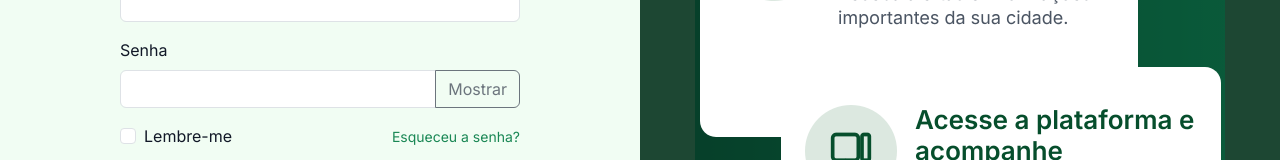
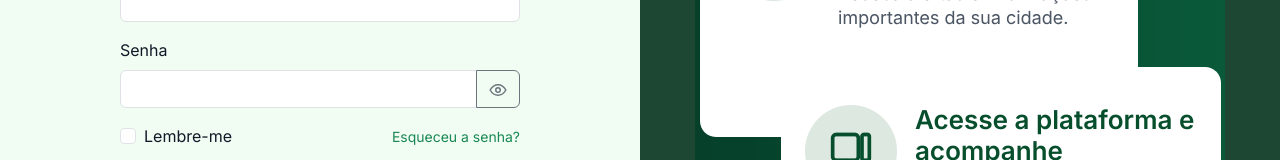
Before and after one commit to Samara-maker/CIDADE_CONECTADA_TCC, a React (Vite) app in the folder frontend/: page /login in a window 1280 px wide. Shown: the part 319-479 px from the top of the page. Built offline with nearby package versions, Linux system fonts and the light colour scheme; no server answers.

Commit message:
colocando o olhinho no login

```diff
--- a/frontend/src/components/AuthShell.tsx
+++ b/frontend/src/components/AuthShell.tsx
@@ -1,5 +1,5 @@
 import { ReactNode, useState } from "react";
-import { LogoPin } from "./Icon";
+import Icon, { LogoPin } from "./Icon";
 import logo from "../img/logo.png";
 import ilustracao from "../img/login-ilustracao.png";
 
@@ -67,8 +67,13 @@ export function CampoSenha({
           onChange={(evento) => aoMudar(evento.target.value)}
           required
         />
-        <button type="button" className="btn btn-outline-secondary" onClick={() => setVisivel((atual) => !atual)}>
-          {visivel ? "Ocultar" : "Mostrar"}
+        <button
+          type="button"
+          className="btn btn-outline-secondary"
+          aria-label={visivel ? "Ocultar senha" : "Mostrar senha"}
+          onClick={() => setVisivel((atual) => !atual)}
+        >
+          <Icon nome={visivel ? "olhoFechado" : "olho"} tamanho={18} />
         </button>
       </div>
     </div>
--- a/frontend/src/components/Topbar.tsx
+++ b/frontend/src/components/Topbar.tsx
@@ -3,6 +3,7 @@ import { Link, NavLink, useNavigate } from "react-router-dom";
 import { useAuth } from "../context/AuthContext";
 import { useInstalarApp } from "../hooks/useInstalarApp";
 import logo from "../img/logo.png";
+import { iniciais } from "../utils/format";
 
 const LINKS = [
   { para: "/", rotulo: "Início", fim: true },
@@ -39,7 +40,7 @@ export default function Topbar({ mostrarNotificar = true }: Props) {
         </button>
 
         <div className={`navbar-collapse collapse ${navAberta ? "show" : ""}`}>
-          <ul className="navbar-nav me-auto">
+          <ul className="navbar-nav mx-auto">
             {LINKS.map((item) => (
               <li key={item.para} className="nav-item">
                 <NavLink to={item.para} end={item.fim} className={({ isActive }) => `nav-link ${isActive ? "text-success fw-semibold" : ""}`}>
@@ -56,8 +57,13 @@ export default function Topbar({ mostrarNotificar = true }: Props) {
               </Link>
             )}
             <div className="position-relative">
-              <button className="btn btn-outline-success btn-sm" onClick={() => setMenuAberto((aberto) => !aberto)}>
-                {usuario?.nome?.split(" ")[0] ?? "Conta"}
+              <button
+                className="btn btn-success rounded-circle fw-bold p-0"
+                style={{ width: 40, height: 40 }}
+                title="Minha conta"
+                onClick={() => setMenuAberto((aberto) => !aberto)}
+              >
+                {iniciais(usuario?.nome ?? "")}
               </button>
               {menuAberto && (
                 <div className="dropdown-menu dropdown-menu-end show" data-bs-popper="end">
```
